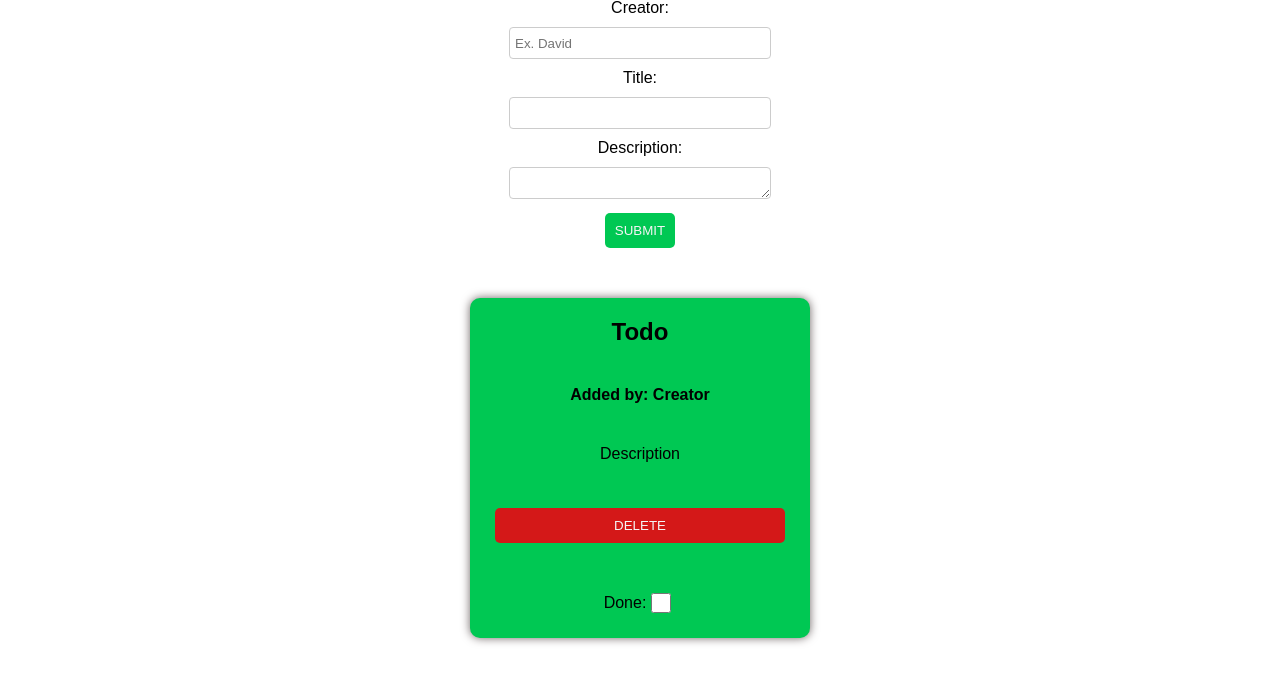
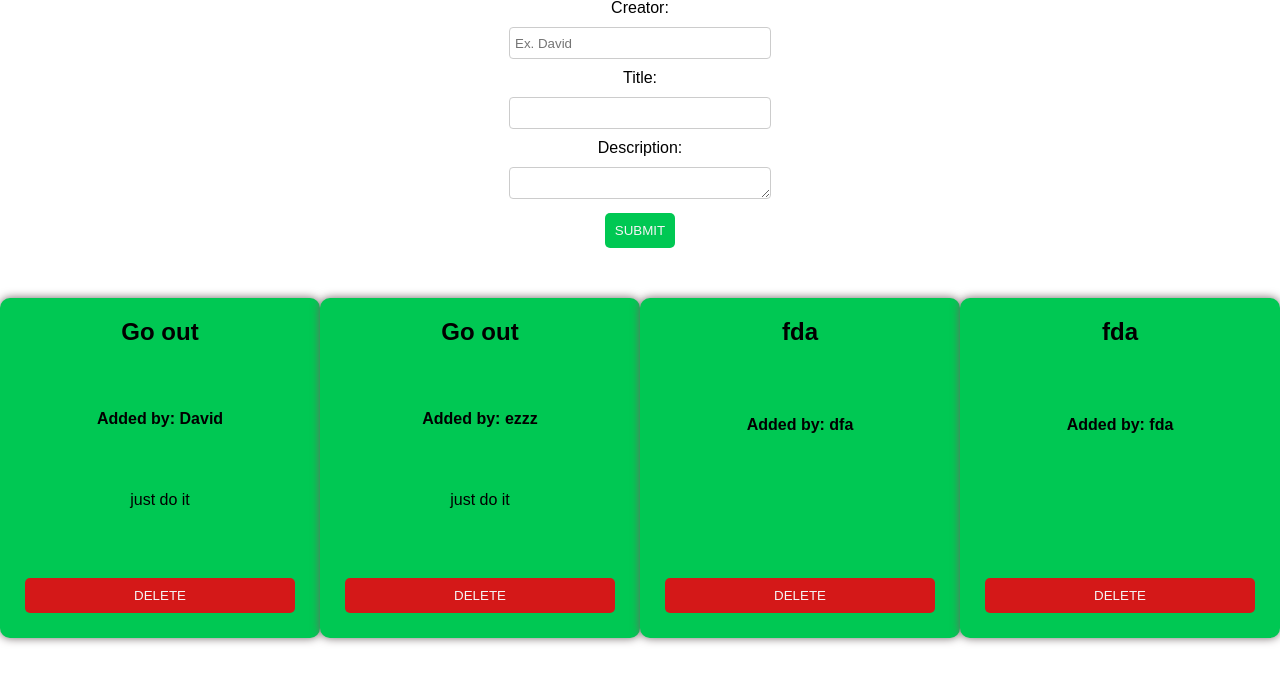
Before and after one commit to SzymanskiFilip/PHP-TodoApp, a PHP site: page / in a window 1280 px wide. Shown: the part 51-734 px from the top of the page. Run offline with PHP 8.4, Linux system fonts and the light colour scheme; some web fonts are replaced.

Commit message:
fixed action property from div to form

```diff
--- a/index.php
+++ b/index.php
@@ -1,3 +1,10 @@
+<?php
+
+$todos = json_decode(file_get_contents('./todos.json'), true);
+
+
+?>
+
 <!DOCTYPE html>
 <html lang="en">
 
@@ -14,33 +21,42 @@
 
 
 <body>
-    <div class="form" action="addtodo.php">
-        <form action="">
-            <label for="creator">Creator: </label><br>
-            <input type="text" placeholder="Ex. David"><br>
+    <div class="form">
+        <form method="post" action="addtodo.php">
+            <label>Creator: </label><br>
+            <input name="creator" type="text" placeholder="Ex. David"><br>
 
-            <label for="creator">Title: </label><br>
-            <input type="text"><br>
+            <label>Title: </label><br>
+            <input name="title" type="text"><br>
 
-            <label for="todo">Description: </label><br>
+            <label>Description: </label><br>
             <textarea name="todo" id="todo"></textarea><br>
 
-            <button>SUBMIT</button>
+            <button name="submit">SUBMIT</button>
         </form>
     </div>
 
     <div class="todos">
-        <div class="todo">
-            <h2>Todo</h2>
-            <h4>Added by: Creator</h4>
-            <p>Description</p>
-            <button class="del-btn">DELETE</button>
-            <div class="panel">
-                <label for="checked">Done: </label>
-                <input type="checkbox">
+
+        <?php
+
+        for ($i = 0; $i < count($todos); $i++) {
+        ?>
+
+            <div class="todo">
+                <h2><?php echo $todos[$i]["title"] ?></h2>
+                <h4>Added by: <?php echo $todos[$i]["creator"] ?></h4>
+                <p><?php echo $todos[$i]["description"] ?></p>
+                <button class="del-btn">DELETE</button>
             </div>
-        </div>
+
+
+        <?php
+        }
+
+        ?>
     </div>
+
 </body>
 
 </html>
```
